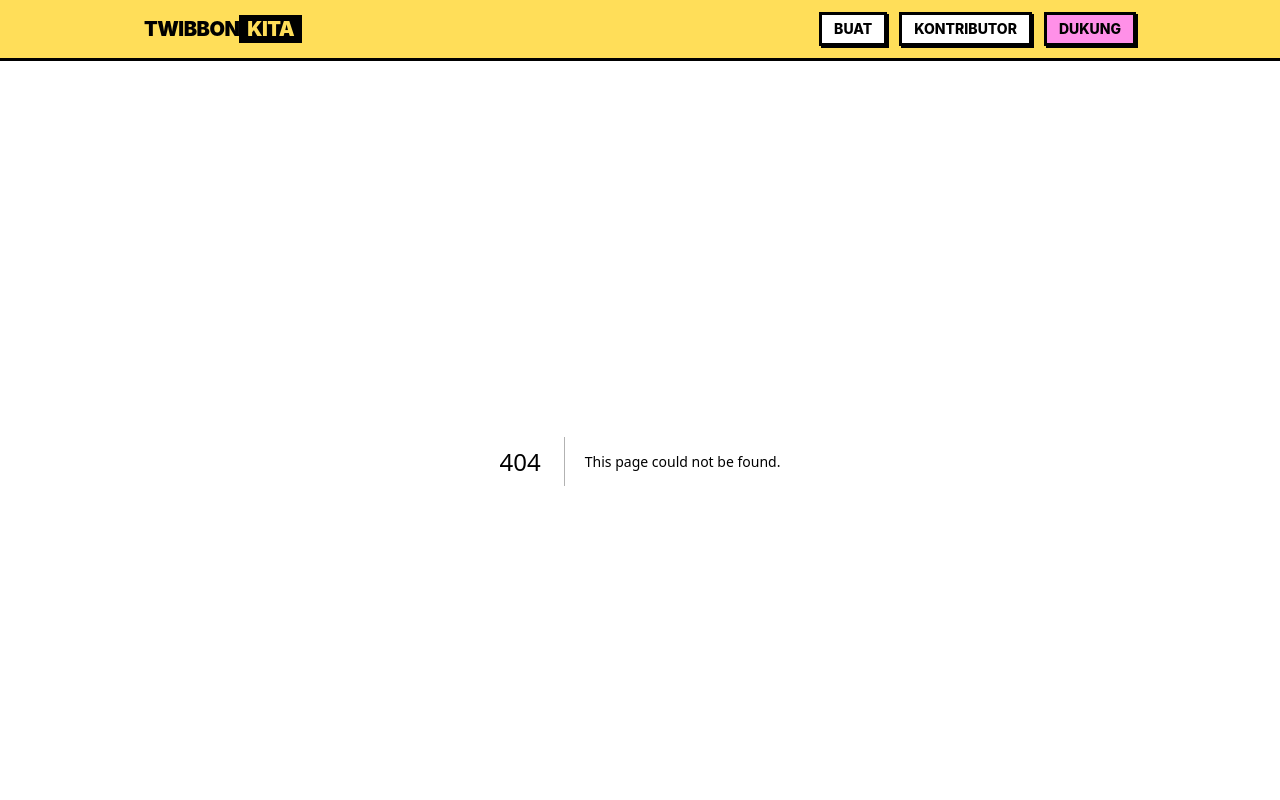
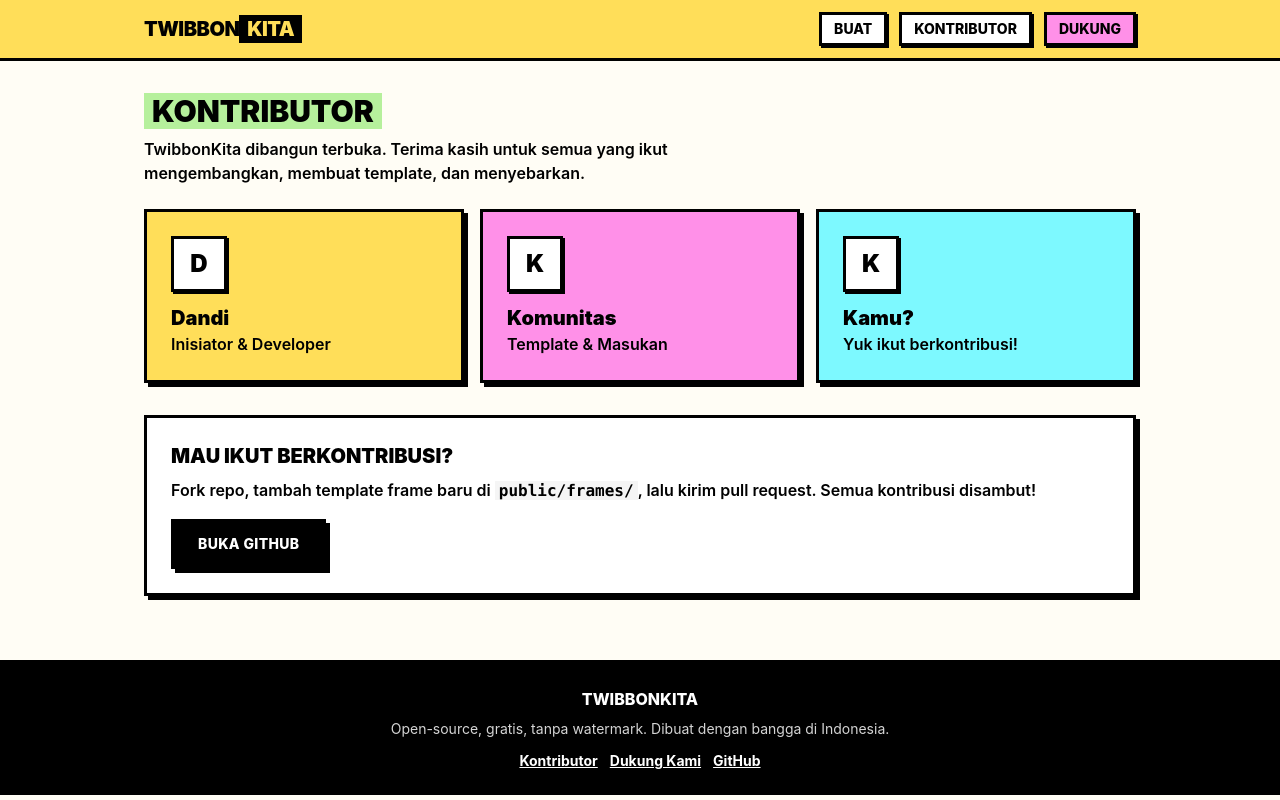
Before and after one commit to dandienter/twibbonkita, a Next.js app: page /kontributor in a window 1280 px wide. Before the commit this address had no page. Shown: the top 800 px of the page. Built offline with nearby package versions, Linux system fonts and the light colour scheme.

Commit message:
Add app/kontributor/page.tsx

```diff
--- /dev/null
+++ b/app/kontributor/page.tsx
@@ -0,0 +1,47 @@
+const CONTRIBUTORS = [
+  { name: "Dandi", role: "Inisiator & Developer", color: "bg-brutyellow" },
+  { name: "Komunitas", role: "Template & Masukan", color: "bg-brutpink" },
+  { name: "Kamu?", role: "Yuk ikut berkontribusi!", color: "bg-brutcyan" },
+];
+
+export default function KontributorPage() {
+  return (
+    <div className="pt-8">
+      <h1 className="text-3xl font-black uppercase">
+        <span className="bg-brutlime px-2">Kontributor</span>
+      </h1>
+      <p className="mt-2 max-w-xl font-semibold">
+        TwibbonKita dibangun terbuka. Terima kasih untuk semua yang ikut
+        mengembangkan, membuat template, dan menyebarkan.
+      </p>
+
+      <div className="mt-6 grid gap-4 sm:grid-cols-2 lg:grid-cols-3">
+        {CONTRIBUTORS.map((c) => (
+          <div key={c.name} className={`brut-card p-6 ${c.color}`}>
+            <div className="flex h-14 w-14 items-center justify-center border-3 border-black bg-white text-2xl font-black shadow-brut-sm">
+              {c.name.charAt(0)}
+            </div>
+            <h2 className="mt-3 text-xl font-black">{c.name}</h2>
+            <p className="font-semibold">{c.role}</p>
+          </div>
+        ))}
+      </div>
+
+      <div className="brut-card mt-8 bg-white p-6">
+        <h2 className="text-xl font-black uppercase">Mau Ikut Berkontribusi?</h2>
+        <p className="mt-2 font-semibold">
+          Fork repo, tambah template frame baru di <code className="bg-neutral-100 px-1">public/frames/</code>,
+          lalu kirim pull request. Semua kontribusi disambut!
+        </p>
+        <a
+          href="https://github.com/dandienter/twibbonkita"
+          target="_blank"
+          rel="noreferrer"
+          className="brut-btn mt-4 bg-black px-6 py-3 text-sm text-white"
+        >
+          Buka GitHub
+        </a>
+      </div>
+    </div>
+  );
+}
```
